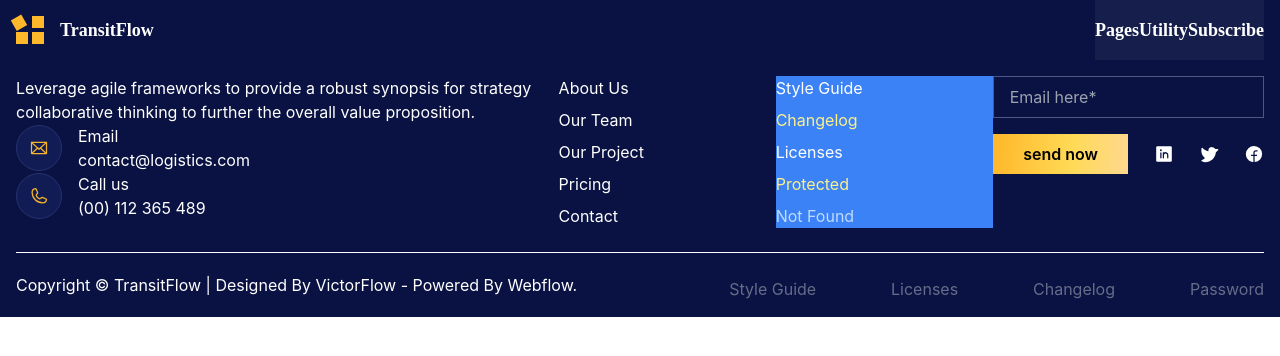
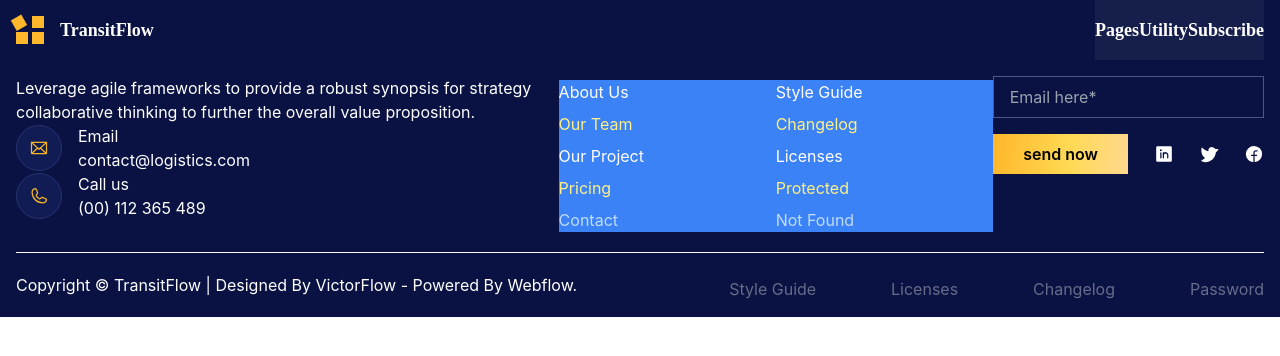
Before and after one commit to smartcollins/logistics, a React (Create React App) app: page / in a window 1280 px wide. Shown: the top 356 px of the page. Built offline with nearby package versions, Linux system fonts and the light colour scheme.

Commit message:
still modifying Footer

```diff
--- a/src/component/Footer.jsx
+++ b/src/component/Footer.jsx
@@ -93,8 +93,10 @@ import { Envelope, Phone, LinkedinLogo, TwitterLogo, FacebookLogo } from 'phosph
 
 const Footer = () => {
     // const linear = {background: linear-gradient(`94.06deg, ${color.grdt} -1.21%, ${color.grdt2} 58.66%, ${color.grdt3} 116.84%`)};
+    const listClass = 'even:text-yellow-200 even:w-fit even:ml-auto md:even:m-0 last:col-span-2 last:text-blue-200 last:text-center md:last:col-span-full md:last:text-left'
     const listAry = ['about us','our team','our project','pricing','contact','style guide','changelog','licenses','protected','not found']
-    const list = listAry.slice(0,5).map((item,idx)=><p key={idx}>{item}</p>)
+    const list = listAry.slice(0,5).map((item,idx)=><p key={idx} className={listClass}>{item}</p>)
+    const list2 = listAry.slice(5,10).map((item,idx)=><p key={idx} className={listClass}>{item}</p>)
     return (
         <div style={{ backgroundColor: color.blueBg }} className=' capitalize text-white'>
             <div className='px-4'>
@@ -127,7 +129,8 @@ const Footer = () => {
                             </div>
                         </div>
                     </div>
-                    <div className='w-2/5 space-y-2'>
+                    {/* <div className='w-2/5 space-y-2'> */}
+                    <div className='gap-4 md:gap-0 md:w-2/5 lg:space-y-2  md:grid-cols-1 md:bg-blue-500 bg-red-400 grid grid-cols-2 my-4 lg:my-auto'>
                         {/* <p>about us</p>
                         <p>our team</p>
                         <p>our project</p>
@@ -135,12 +138,14 @@ const Footer = () => {
                         <p>contact</p> */}
                         {list}
                     </div>
-                    <div className='md:w-2/5 lg:space-y-2  md:grid-cols-1 md:bg-blue-500 bg-red-400 grid grid-cols-2'>
-                        <p>style guide</p>
+                    <div className='gap-4 md:gap-0 md:w-2/5 lg:space-y-2  md:grid-cols-1 md:bg-blue-500 bg-red-400 grid grid-cols-2 my-4 lg:my-auto'>
+                        {/* <p>style guide</p>
                         <p className='even:text-yellow-200 w-20 ml-auto md:m-0'>changelog</p>
                         <p>licenses</p>
                         <p className='even:text-yellow-200 w-20 ml-auto md:m-0'>protected</p>
                         <p className=' last:col-span-2 last:text-blue-200 last:text-center md:last:col-span-full md:last:text-left'>not found</p>
+                         */}
+                         {list2}
                     </div>
                     <div className='lg:w-2/4 space-y-4'>
                         <input className=' font-[League_Spartan] w-full py-2 bg-transparent border border-[#4e5683] indent-4 ' type="text" placeholder='Email here*' />
```
